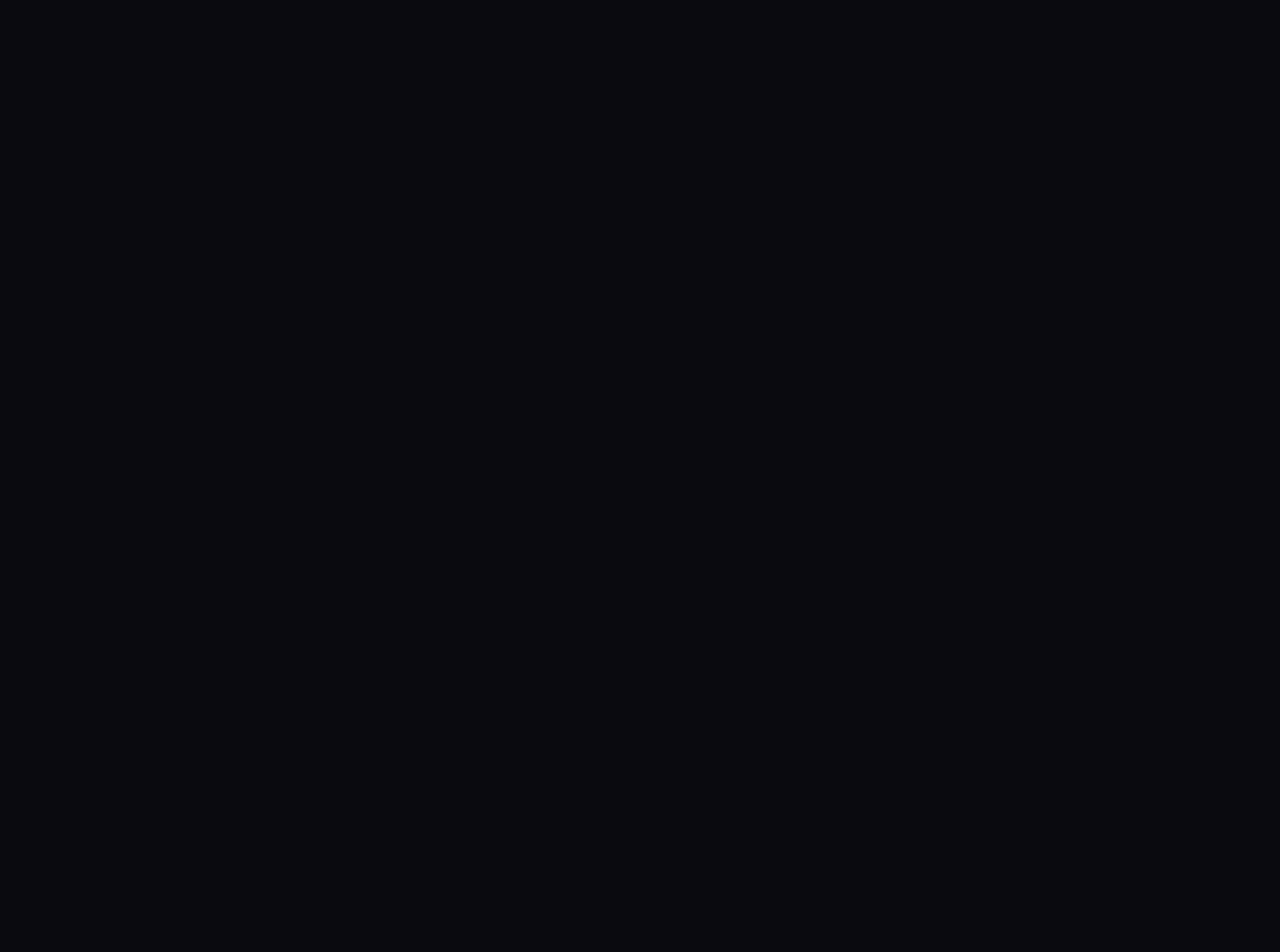
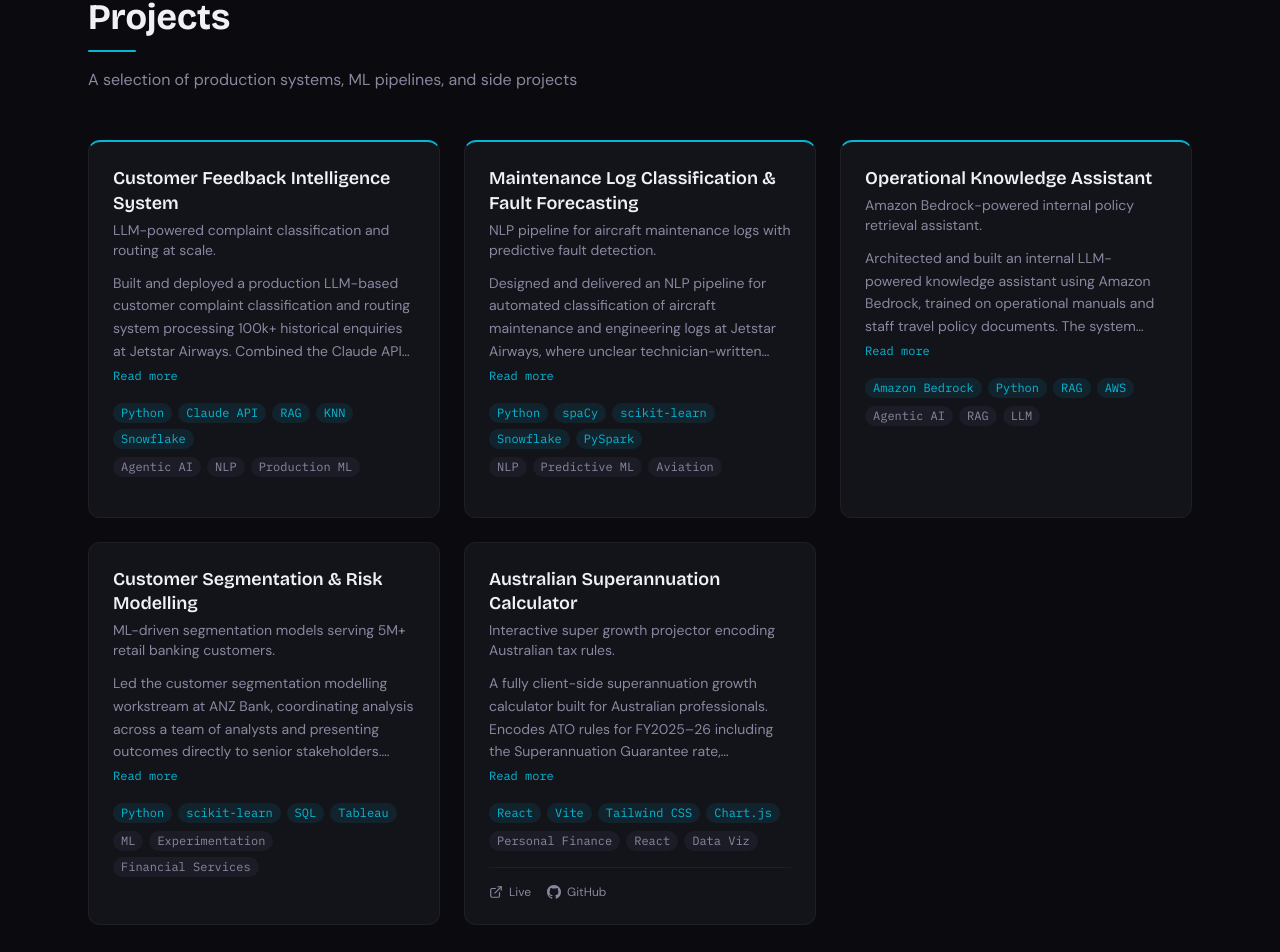
Before and after one commit to sakshamnagpal/portfolio, a Next.js app: page / in a window 1280 px wide. Shown: the part 963-1915 px from the top of the page. Before the commit the page ends 865 px from the top, so only its background shows below. Built offline with nearby package versions, Linux system fonts and the light colour scheme.

Commit message:
Added preliminary projects

```diff
--- a/package.json
+++ b/package.json
@@ -9,6 +9,7 @@
     "lint": "eslint"
   },
   "dependencies": {
+    "lucide-react": "^1.14.0",
     "next": "16.2.4",
     "react": "19.2.4",
     "react-dom": "19.2.4"
--- a/src/app/globals.css
+++ b/src/app/globals.css
@@ -38,7 +38,7 @@
   --color-secondary: #8888A0;
 
   /* Font families — values are fallbacks; next/font overrides these at runtime */
-  --font-display: "Syne", sans-serif;
+  --font-display: "Bricolage Grotesque", sans-serif;
   --font-body: "DM Sans", sans-serif;
   --font-mono: "IBM Plex Mono", monospace;
 }
--- a/src/app/page.tsx
+++ b/src/app/page.tsx
@@ -1,9 +1,11 @@
 import { Hero } from "@/components/sections/Hero";
+import { Projects } from "@/components/sections/Projects";
 
 export default function Home() {
   return (
     <main>
       <Hero />
+      <Projects />
     </main>
   );
 }
--- a/src/components/sections/Hero.tsx
+++ b/src/components/sections/Hero.tsx
@@ -1,6 +1,6 @@
 export function Hero() {
   return (
-    <section className="relative min-h-screen flex items-center overflow-hidden">
+    <section className="relative min-h-screen flex items-center overflow-visible">
       {/* Radial gradient: faint accent glow from top-left */}
       <div
         aria-hidden
@@ -28,7 +28,7 @@
 
         {/* H1 */}
         <h1
-          className="font-display text-5xl md:text-7xl font-bold text-primary leading-tight mb-6 animate-fade-up"
+          className="font-display text-5xl md:text-7xl font-bold text-primary leading-[1.1] pb-2 mb-6 animate-fade-up padding-bottom: 8px"
           style={{ animationDelay: "120ms" }}
         >
           Hi, I&apos;m Sak Nagpal
@@ -39,7 +39,7 @@
           className="text-secondary text-lg max-w-xl leading-relaxed mb-10 animate-fade-up"
           style={{ animationDelay: "240ms" }}
         >
-          I build data-driven systems and agentic AI pipelines — turning complex
+          I build data-driven systems and agentic AI pipelines - turning complex
           problems into production-ready solutions.
         </p>
 
--- /dev/null
+++ b/src/components/sections/ProjectCard.tsx
@@ -0,0 +1,103 @@
+"use client";
+
+import { useState } from "react";
+import { ExternalLink } from "lucide-react";
+import { Badge } from "@/components/ui/Badge";
+import type { Project } from "@/lib/data";
+
+export function ProjectCard({ project }: { project: Project }) {
+  const [expanded, setExpanded] = useState(false);
+
+  return (
+    <article
+      className={`flex flex-col bg-surface border border-white/5 rounded-xl p-6 transition-colors duration-200 hover:border-white/10 ${
+        project.featured ? "border-t-accent border-t-2" : ""
+      }`}
+    >
+      {/* Title */}
+      <h3 className="font-display font-semibold text-primary text-lg leading-snug mb-1">
+        {project.title}
+      </h3>
+
+      {/* Tagline */}
+      <p className="text-secondary text-sm mb-3">{project.tagline}</p>
+
+      {/* Description with Read more toggle */}
+      <div className="mb-4">
+        <p
+          className={`text-secondary text-sm leading-relaxed ${
+            expanded ? "" : "line-clamp-4"
+          }`}
+        >
+          {project.description}
+        </p>
+        <button
+          onClick={() => setExpanded((v) => !v)}
+          className="mt-1 text-xs text-accent hover:text-accent-hover transition-colors duration-200 font-mono"
+        >
+          {expanded ? "Show less" : "Read more"}
+        </button>
+      </div>
+
+      {/* Tech stack */}
+      <div className="flex flex-wrap gap-1.5 mb-2">
+        {project.techStack.map((tech) => (
+          <Badge key={tech} label={tech} />
+        ))}
+      </div>
+
+      {/* Tags — visually quieter than tech stack */}
+      <div className="flex flex-wrap gap-1.5 mb-4">
+        {project.tags.map((tag) => (
+          <span
+            key={tag}
+            className="font-mono text-xs text-secondary bg-elevated px-2 py-0.5 rounded-full"
+          >
+            {tag}
+          </span>
+        ))}
+      </div>
+
+      {/* Spacer to push footer to bottom */}
+      <div className="mt-auto" />
+
+      {/* Footer: external links */}
+      {(project.liveUrl || project.githubUrl) && (
+        <div className="flex items-center gap-4 pt-4 border-t border-white/5">
+          {project.liveUrl && (
+            <a
+              href={project.liveUrl}
+              target="_blank"
+              rel="noopener noreferrer"
+              aria-label="Live site"
+              className="flex items-center gap-1.5 text-xs text-secondary hover:text-accent transition-colors duration-200"
+            >
+              <ExternalLink size={14} />
+              Live
+            </a>
+          )}
+          {project.githubUrl && (
+            <a
+              href={project.githubUrl}
+              target="_blank"
+              rel="noopener noreferrer"
+              aria-label="GitHub repository"
+              className="flex items-center gap-1.5 text-xs text-secondary hover:text-accent transition-colors duration-200"
+            >
+              <svg
+                width="14"
+                height="14"
+                viewBox="0 0 24 24"
+                fill="currentColor"
+                aria-hidden
+              >
+                <path d="M12 0C5.37 0 0 5.37 0 12c0 5.3 3.438 9.8 8.205 11.385.6.113.82-.258.82-.577 0-.285-.01-1.04-.015-2.04-3.338.724-4.042-1.61-4.042-1.61-.546-1.385-1.335-1.755-1.335-1.755-1.087-.744.084-.729.084-.729 1.205.084 1.838 1.236 1.838 1.236 1.07 1.835 2.809 1.305 3.495.998.108-.776.417-1.305.76-1.605-2.665-.3-5.466-1.332-5.466-5.93 0-1.31.465-2.38 1.235-3.22-.135-.303-.54-1.523.105-3.176 0 0 1.005-.322 3.3 1.23.96-.267 1.98-.399 3-.405 1.02.006 2.04.138 3 .405 2.28-1.552 3.285-1.23 3.285-1.23.645 1.653.24 2.873.12 3.176.765.84 1.23 1.91 1.23 3.22 0 4.61-2.805 5.625-5.475 5.92.42.36.81 1.096.81 2.22 0 1.606-.015 2.896-.015 3.286 0 .315.21.69.825.57C20.565 21.795 24 17.295 24 12c0-6.63-5.37-12-12-12z" />
+              </svg>
+              GitHub
+            </a>
+          )}
+        </div>
+      )}
+    </article>
+  );
+}
--- /dev/null
+++ b/src/components/sections/Projects.tsx
@@ -0,0 +1,31 @@
+import { projects } from "@/lib/data";
+import { SectionWrapper } from "@/components/ui/SectionWrapper";
+import { ProjectCard } from "@/components/sections/ProjectCard";
+
+const sorted = [...projects].sort((a, b) =>
+  a.featured === b.featured ? 0 : a.featured ? -1 : 1
+);
+
+export function Projects() {
+  return (
+    <SectionWrapper id="projects">
+      {/* Section header */}
+      <div className="mb-12">
+        <h2 className="font-display text-4xl font-bold text-primary mb-3">
+          Projects
+        </h2>
+        <div className="h-0.5 w-12 bg-accent mb-4 rounded-full" />
+        <p className="text-secondary text-base">
+          A selection of production systems, ML pipelines, and side projects
+        </p>
+      </div>
+
+      {/* Grid */}
+      <div className="grid grid-cols-1 md:grid-cols-2 lg:grid-cols-3 gap-6">
+        {sorted.map((project) => (
+          <ProjectCard key={project.slug} project={project} />
+        ))}
+      </div>
+    </SectionWrapper>
+  );
+}
--- /dev/null
+++ b/src/lib/data.ts
@@ -0,0 +1,66 @@
+export type Project = {
+  slug: string
+  title: string
+  tagline: string
+  description: string
+  tags: string[]
+  techStack: string[]
+  liveUrl?: string
+  githubUrl?: string
+  featured: boolean
+}
+
+export const projects: Project[] = [
+  {
+    slug: "customer-feedback-intelligence",
+    title: "Customer Feedback Intelligence System",
+    tagline: "LLM-powered complaint classification and routing at scale.",
+    description:
+      "Built and deployed a production LLM-based customer complaint classification and routing system processing 100k+ historical enquiries at Jetstar Airways. Combined the Claude API with KNN clustering to identify complaint categories, achieving 92% classification coverage — replacing a brittle rule-based approach and materially improving routing accuracy and resolution efficiency. Designed a RAG-based architecture integrating internal knowledge sources, evaluating trade-offs across latency, cost, and model performance.",
+    tags: ["Agentic AI", "NLP", "Production ML"],
+    techStack: ["Python", "Claude API", "RAG", "KNN", "Snowflake"],
+    featured: true,
+  },
+  {
+    slug: "maintenance-log-classification",
+    title: "Maintenance Log Classification & Fault Forecasting",
+    tagline: "NLP pipeline for aircraft maintenance logs with predictive fault detection.",
+    description:
+      "Designed and delivered an NLP pipeline for automated classification of aircraft maintenance and engineering logs at Jetstar Airways, where unclear technician-written entries previously required manual expert review. Extended the system to forecast recurring fault patterns across the fleet — reducing mean time to identify faults by 30% and enabling proactive maintenance scheduling. The system handles noisy, domain-specific language with high accuracy across a diverse range of fault types.",
+    tags: ["NLP", "Predictive ML", "Aviation"],
+    techStack: ["Python", "spaCy", "scikit-learn", "Snowflake", "PySpark"],
+    featured: true,
+  },
+  {
+    slug: "operational-knowledge-assistant",
+    title: "Operational Knowledge Assistant",
+    tagline: "Amazon Bedrock-powered internal policy retrieval assistant.",
+    description:
+      "Architected and built an internal LLM-powered knowledge assistant using Amazon Bedrock, trained on operational manuals and staff travel policy documents. The system enables accurate, instant retrieval of policy information — reducing staff onboarding time by over 95% with near-100% accuracy in seat allocation decisions. Built on a RAG architecture with careful chunking and retrieval strategies optimised for long-form policy documents. Currently in final pre-production validation.",
+    tags: ["Agentic AI", "RAG", "LLM"],
+    techStack: ["Amazon Bedrock", "Python", "RAG", "AWS"],
+    featured: true,
+  },
+  {
+    slug: "customer-segmentation-anz",
+    title: "Customer Segmentation & Risk Modelling",
+    tagline: "ML-driven segmentation models serving 5M+ retail banking customers.",
+    description:
+      "Led the customer segmentation modelling workstream at ANZ Bank, coordinating analysis across a team of analysts and presenting outcomes directly to senior stakeholders. Designed controlled experiments to evaluate credit risk and segmentation models serving approximately 5 million retail banking customers. Identified feature drift and model degradation patterns that informed quarterly retraining cycles, maintaining accuracy within agreed SLA thresholds.",
+    tags: ["ML", "Experimentation", "Financial Services"],
+    techStack: ["Python", "scikit-learn", "SQL", "Tableau"],
+    featured: false,
+  },
+  {
+    slug: "aus-super-calculator",
+    title: "Australian Superannuation Calculator",
+    tagline: "Interactive super growth projector encoding Australian tax rules.",
+    description:
+      "A fully client-side superannuation growth calculator built for Australian professionals. Encodes ATO rules for FY2025–26 including the Superannuation Guarantee rate, concessional contribution caps, Division 293 tax for high earners, and the Low Income Super Tax Offset (LISTO). Features scenario comparison mode, inflation-adjusted projections, a year-by-year breakdown table, and reactive input validation. Built with React, Tailwind CSS, and Chart.js — deployed on Vercel with no backend dependency.",
+    tags: ["Personal Finance", "React", "Data Viz"],
+    techStack: ["React", "Vite", "Tailwind CSS", "Chart.js"],
+    liveUrl: "https://aus-super-calculator.vercel.app",
+    githubUrl: "https://github.com/sakshamnagpal/super-calculator",
+    featured: false,
+  },
+]
```
Also changed, not shown: src/app/layout.tsx (+4 -3 lines), 1 other file (tests, documents, lock files or other folders).
